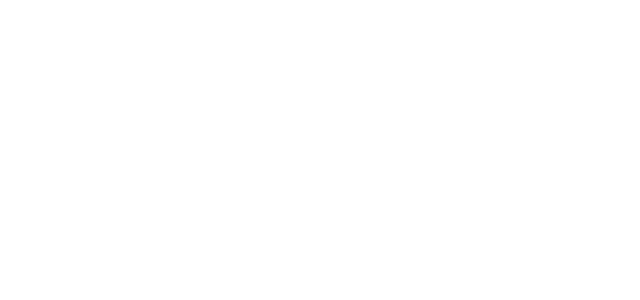
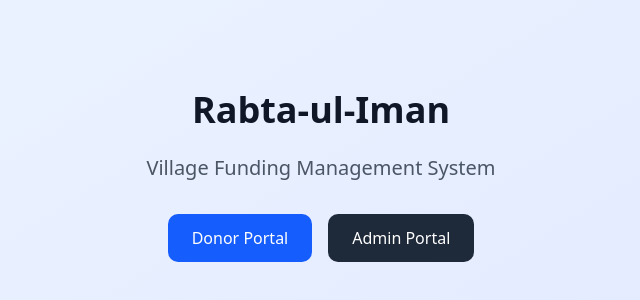
Before and after one commit to Samiurrehman-dev/Rabtauliman.com, a Next.js app in the folder rabta-ul-iman/: page / in a window 1280 px wide. Before the commit this address had no page. Shown: the part 224-524 px from the top of the page, without its empty margins (319-959 px from the left). Built offline with nearby package versions, Linux system fonts and the light colour scheme.

Commit message:
Fix Vercel deployment - Update root page, proxy, and config

```diff
--- a/rabta-ul-iman/app/page.tsx
+++ b/rabta-ul-iman/app/page.tsx
@@ -1,6 +1,24 @@
-import { redirect } from 'next/navigation';
-
 export default function Home() {
-  // Redirect to donor login page
-  redirect('/donor/login');
+  return (
+    <div className="min-h-screen flex items-center justify-center bg-gradient-to-br from-blue-50 to-indigo-100">
+      <div className="text-center space-y-6 p-8">
+        <h1 className="text-4xl font-bold text-gray-900">Rabta-ul-Iman</h1>
+        <p className="text-xl text-gray-600">Village Funding Management System</p>
+        <div className="flex gap-4 justify-center mt-8">
+          <a
+            href="/donor/login"
+            className="px-6 py-3 bg-blue-600 text-white rounded-lg hover:bg-blue-700 transition-colors"
+          >
+            Donor Portal
+          </a>
+          <a
+            href="/admin/login"
+            className="px-6 py-3 bg-gray-800 text-white rounded-lg hover:bg-gray-900 transition-colors"
+          >
+            Admin Portal
+          </a>
+        </div>
+      </div>
+    </div>
+  );
 }
--- a/rabta-ul-iman/proxy.ts
+++ b/rabta-ul-iman/proxy.ts
@@ -1,8 +1,35 @@
 import { auth } from '@/src/lib/auth';
 
 export default auth((req) => {
-  // This proxy runs on all routes
-  // The auth callback has already set req.auth with session data
+  const { nextUrl } = req;
+  const isLoggedIn = !!req.auth;
+  const userRole = req.auth?.user?.role;
+
+  const isOnAdminDashboard = nextUrl.pathname.startsWith('/admin/dashboard');
+  const isOnAdminUsers = nextUrl.pathname.startsWith('/admin/users');
+  const isOnAdminLogin = nextUrl.pathname.startsWith('/admin/login');
+  const isOnDonorDashboard = nextUrl.pathname.startsWith('/donor/dashboard');
+  const isOnDonorLogin = nextUrl.pathname.startsWith('/donor/login');
+
+  // Protect admin routes
+  if ((isOnAdminDashboard || isOnAdminUsers) && (!isLoggedIn || userRole !== 'admin')) {
+    return Response.redirect(new URL('/admin/login', nextUrl));
+  }
+
+  // Protect donor routes
+  if (isOnDonorDashboard && (!isLoggedIn || userRole !== 'donor')) {
+    return Response.redirect(new URL('/donor/login', nextUrl));
+  }
+
+  // Redirect logged-in users away from login pages
+  if (isLoggedIn && (isOnAdminLogin || isOnDonorLogin)) {
+    if (userRole === 'admin') {
+      return Response.redirect(new URL('/admin/dashboard', nextUrl));
+    } else if (userRole === 'donor') {
+      return Response.redirect(new URL('/donor/dashboard', nextUrl));
+    }
+  }
+
   return;
 });
 
```
